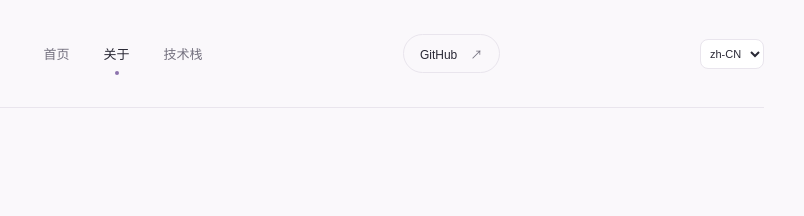
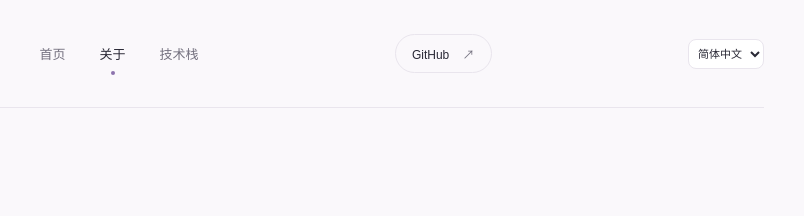
Before and after one commit to wuxinTLH/new_blog, a website built with Vite: page index.html in a window 1280 px wide. Shown: the top 216 px of the page, 420-1224 px from the left. Built offline with nearby package versions, Linux system fonts and the light colour scheme; no server answers.

Commit message:
fix: show native language names in locale selector

```diff
--- a/index.html
+++ b/index.html
@@ -24,7 +24,7 @@
         <a class="brand" href="#home" aria-label="SakuraMikku 首页" data-i18n-attr="aria-label:nav.homeLabel"><img class="brand-avatar" src="./avatar-circle.png" alt="" width="36" height="36"><span data-i18n="brand.sakura" class="i18n-text">Sakura</span><span class="brand-light" data-i18n="brand.mikku">Mikku</span><span class="brand-dot">.</span></a>
         <nav aria-label="主导航" data-i18n-attr="aria-label:nav.main"><a class="nav-link active" href="#home" data-i18n="nav.home">首页</a><a class="nav-link" href="#about" data-i18n="nav.about">关于</a><a class="nav-link" href="#stack" data-i18n="nav.stack">技术栈</a></nav>
         <a class="header-github" href="https://github.com/wuxintlh" target="_blank" rel="noopener noreferrer"><span data-i18n="brand.github" class="i18n-text">GitHub</span> <span aria-hidden="true">↗</span></a>
-      <select id="locale-select" class="locale-select" data-locale-select="" aria-label="切换语言" data-i18n-attr="aria-label:locale.label"><option value="zh-CN" data-i18n="locale.zhCN">zh-CN</option><option value="en-US" data-i18n="locale.enUS">en-US</option></select></header>
+      <select id="locale-select" class="locale-select" data-locale-select="" aria-label="切换语言" data-i18n-attr="aria-label:locale.label"><option value="zh-CN" data-i18n="locale.zhCN">简体中文</option><option value="en-US" data-i18n="locale.enUS">English</option></select></header>
       <main id="main">
         <section id="home" class="hero section-anchor" aria-labelledby="hero-title">
           <div class="hero-copy">
--- a/locals/en-US.json
+++ b/locals/en-US.json
@@ -153,6 +153,6 @@
   "ui.period": ".",
   "ui.swipe": "Swipe left or right for more ↔",
   "locale.label": "Switch language",
-  "locale.zhCN": "zh-CN",
-  "locale.enUS": "en-US"
+  "locale.zhCN": "简体中文",
+  "locale.enUS": "English"
 }
--- a/locals/zh-CN.json
+++ b/locals/zh-CN.json
@@ -153,6 +153,6 @@
   "ui.period": "。",
   "ui.swipe": "左右滑动查看更多 ↔",
   "locale.label": "切换语言",
-  "locale.zhCN": "zh-CN",
-  "locale.enUS": "en-US"
+  "locale.zhCN": "简体中文",
+  "locale.enUS": "English"
 }
```
